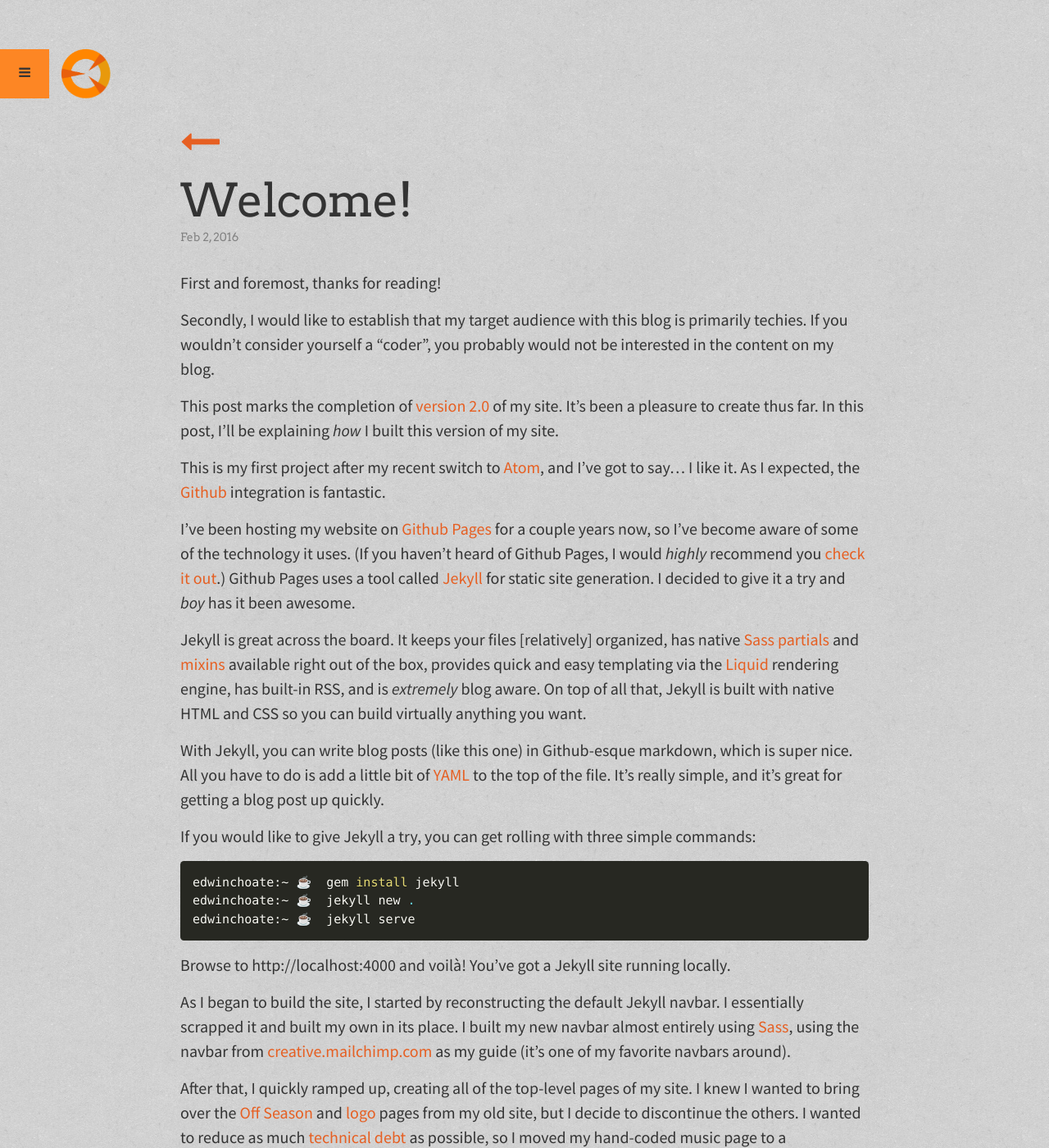
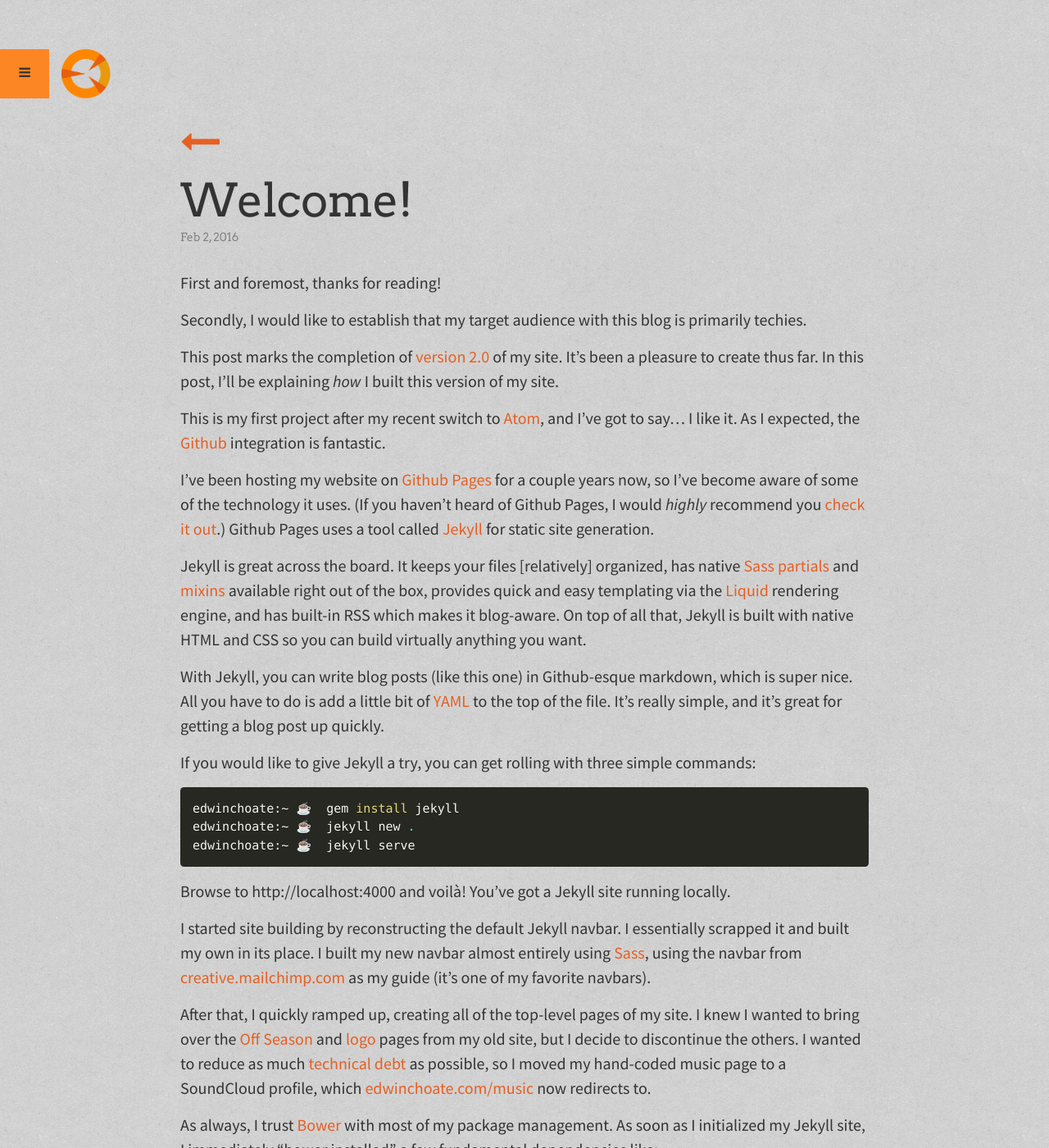
Before and after one commit to edwinchoate/edwinchoate.github.io, a Jekyll site: the page built from _posts/2016-02-02-welcome.md, in a window 1280 px wide and 1400 px high. Shown: the whole window at 82% size. Built offline with Jekyll 4.4.1, drawn with Linux system fonts in a browser that asks for light colours; some of the changed text lies outside the part shown.

Commit message:
Update 2016-02-02-welcome.md

```diff
--- a/_posts/2016-02-02-welcome.md
+++ b/_posts/2016-02-02-welcome.md
@@ -6,15 +6,15 @@
 
 First and foremost, thanks for reading!
 
-Secondly, I would like to establish that my target audience with this blog is primarily techies. If you wouldn't consider yourself a "coder", you probably would not be interested in the content on my blog.
+Secondly, I would like to establish that my target audience with this blog is primarily techies.
 
 This post marks the completion of [version 2.0](https://github.com/edwinchoate/edwinchoate.github.io/releases/tag/v2.0) of my site. It's been a pleasure to create thus far. In this post, I'll be explaining _how_ I built this version of my site.
 
 This is my first project after my recent switch to [Atom](https://atom.io/), and I've got to say... I like it. As I expected, the [Github](https://github.com/) integration is fantastic.
 
-I've been hosting my website on [Github Pages](https://pages.github.com/) for a couple years now, so I've become aware of some of the technology it uses. (If you haven't heard of Github Pages, I would _highly_ recommend you [check it out](https://pages.github.com/).) Github Pages uses a tool called [Jekyll](http://jekyllrb.com/) for static site generation. I decided to give it a try and _boy_ has it been awesome.
+I've been hosting my website on [Github Pages](https://pages.github.com/) for a couple years now, so I've become aware of some of the technology it uses. (If you haven't heard of Github Pages, I would _highly_ recommend you [check it out](https://pages.github.com/).) Github Pages uses a tool called [Jekyll](http://jekyllrb.com/) for static site generation.
 
-Jekyll is great across the board. It keeps your files [relatively] organized, has native [Sass partials](http://sass-lang.com/guide) and [mixins](http://sass-lang.com/guide) available right out of the box, provides quick and easy templating via the [Liquid](http://liquidmarkup.org/) rendering engine, has built-in RSS, and is _extremely_ blog aware. On top of all that, Jekyll is built with native HTML and CSS so you can build virtually anything you want.
+Jekyll is great across the board. It keeps your files [relatively] organized, has native [Sass partials](http://sass-lang.com/guide) and [mixins](http://sass-lang.com/guide) available right out of the box, provides quick and easy templating via the [Liquid](http://liquidmarkup.org/) rendering engine, and has built-in RSS which makes it blog-aware. On top of all that, Jekyll is built with native HTML and CSS so you can build virtually anything you want.
 
 With Jekyll, you can write blog posts (like this one) in Github-esque markdown, which is super nice. All you have to do is add a little bit of [YAML](http://yaml.org/) to the top of the file. It's really simple, and it's great for getting a blog post up quickly.
 
@@ -28,11 +28,11 @@
 
 Browse to http://localhost:4000 and voilà! You've got a Jekyll site running locally.
 
-As I began to build the site, I started by reconstructing the default Jekyll navbar. I essentially scrapped it and built my own in its place. I built my new navbar almost entirely using [Sass](http://sass-lang.com/), using the navbar from [creative.mailchimp.com](http://creative.mailchimp.com/) as my guide (it's one of my favorite navbars around).
+I started site building by reconstructing the default Jekyll navbar. I essentially scrapped it and built my own in its place. I built my new navbar almost entirely using [Sass](http://sass-lang.com/), using the navbar from [creative.mailchimp.com](http://creative.mailchimp.com/) as my guide (it's one of my favorite navbars).
 
 After that, I quickly ramped up, creating all of the top-level pages of my site. I knew I wanted to bring over the [Off Season](http://www.edwinchoate.com/offseason/) and [logo](http://www.edwinchoate.com/logos/) pages from my old site, but I decide to discontinue the others. I wanted to reduce as much [technical debt](https://en.wikipedia.org/wiki/Technical_debt) as possible, so I moved my hand-coded music page to a SoundCloud profile, which [edwinchoate.com/music](http://edwinchoate.com/music/) now redirects to.
 
-As always, I trust [Bower](http://bower.io/) with most of my package management. As soon as I initialized my Jekyll site, I immediately "bower installed" my webdev triple threat:
+As always, I trust [Bower](http://bower.io/) with most of my package management. As soon as I initialized my Jekyll site, I immediately "bower installed" a few fundamental dependencies like:
 
 - [Bootstrap](http://getbootstrap.com/) - for responsive layouts
 - [Font Awesome](https://fortawesome.github.io/Font-Awesome/) - for cool vectorized icons
```
